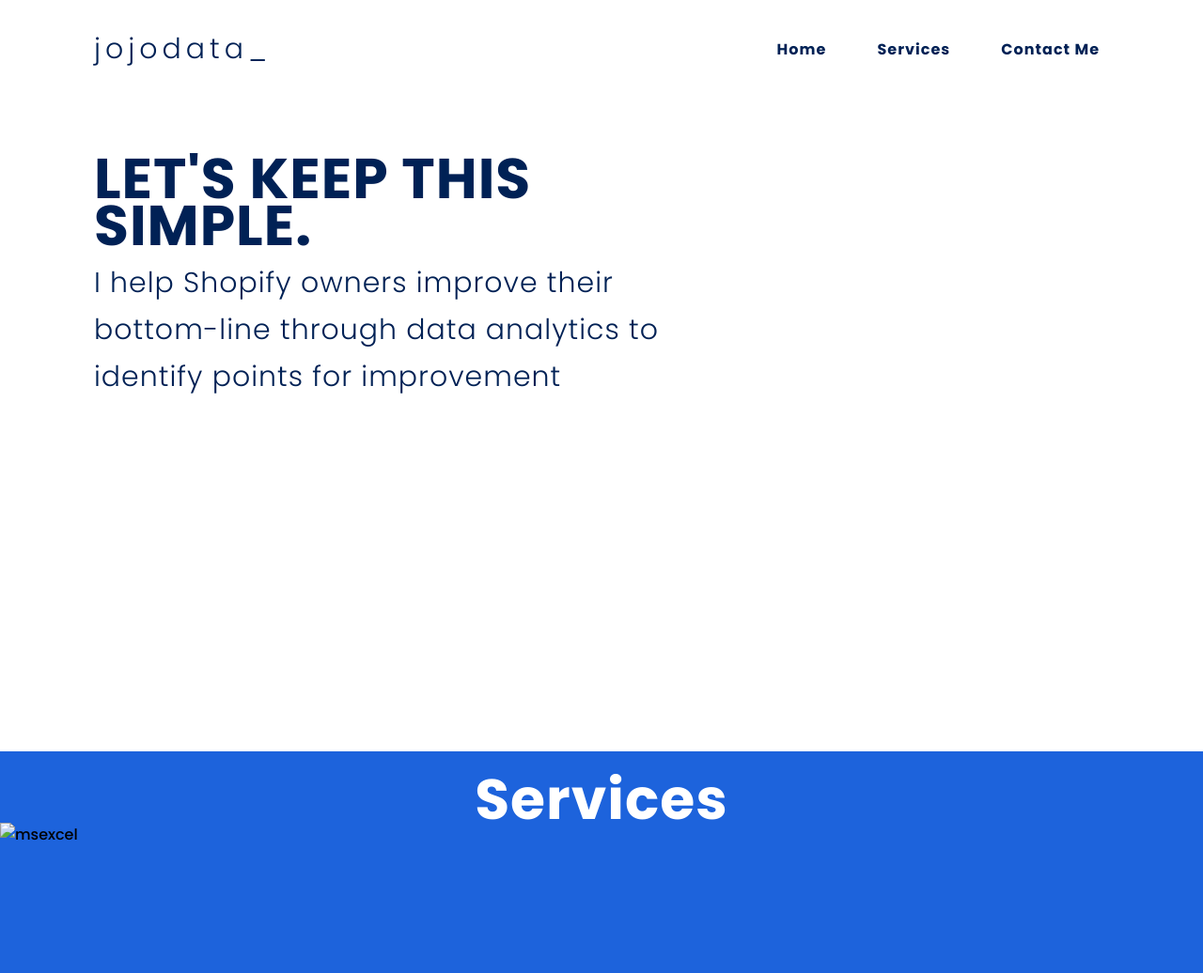
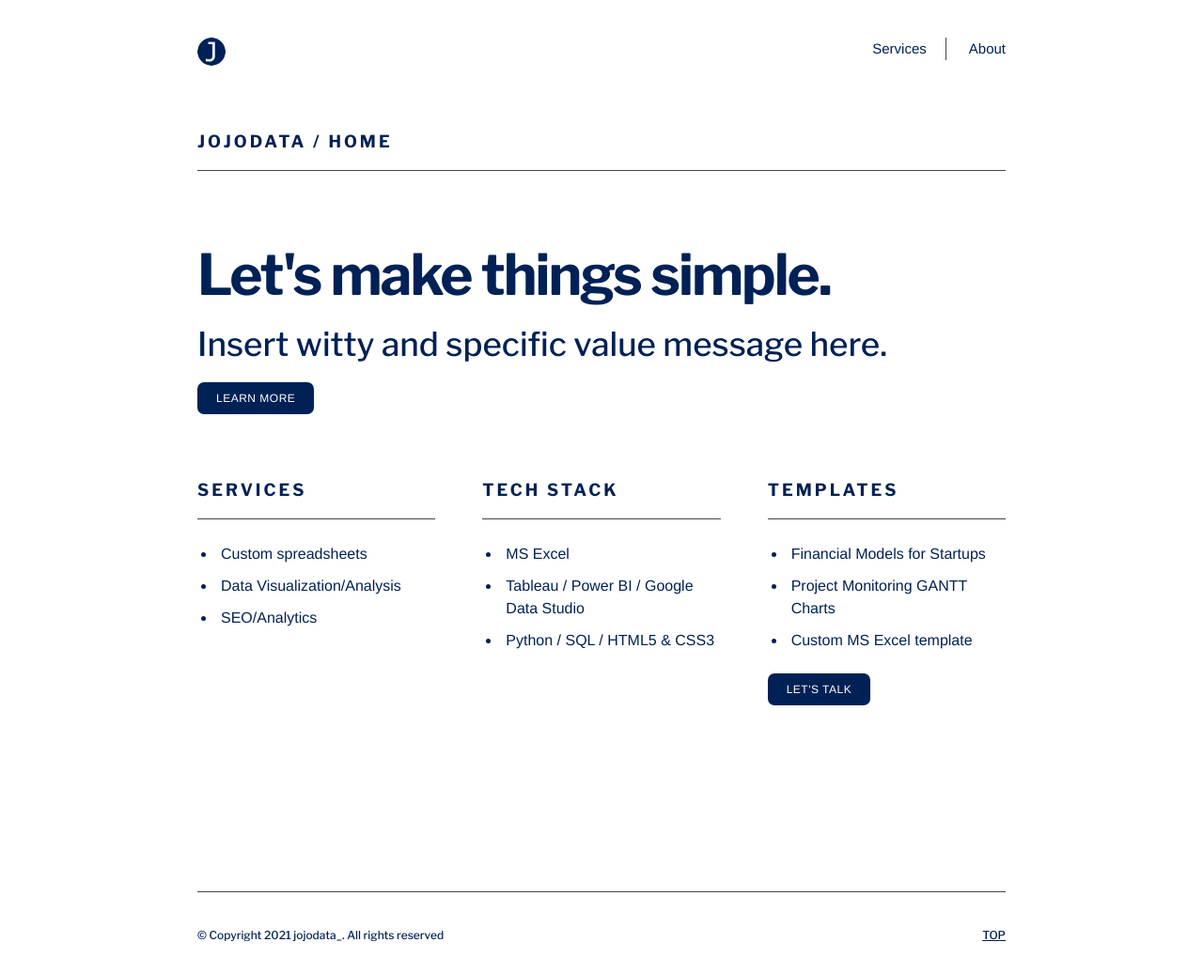
Before and after one commit to jomjomjom/portfolio, a plain HTML site: page index.html in a window 1280 px wide. Shown: the top 1036 px of the page at 94% size. Drawn offline with nearby package versions, Linux system fonts and the light colour scheme.

Commit message:
version2

```diff
--- a/index.html
+++ b/index.html
@@ -3,54 +3,67 @@
     <head>
         <meta charset="utf-8">
         <meta name="viewport" content="width=device-width, initial-scale=1.0">
+        <meta name="description" content="jojodata_ is a freelancer specializing in spreadsheets, data visualization, and SEO/Analytics">
         <title>jojodata_</title>
         <link rel="stylesheet" href="main.css">
-        <link rel="stylesheet" href="https://cdnjs.cloudflare.com/ajax/libs/font-awesome/5.15.2/css/all.min.css">
     </head>
     <body>
-        <section>
-            <header>
-                <h2 class="logo">jojodata_</h2>
-                <div class="nav">
-                    <a href="#">Home</a>
-                    <a href="#">Services</a>
-                    <a href="#">Contact Me</a>
-                </div>
-            </header>
-            <div class="content">
-                <div class="info">
-                    <h2>Let's keep this simple.<br><span>I help Shopify owners improve their bottom-line through data analytics to identify points for improvement</span></h2>
-                    <!--
-                    <p>Simply put it, I help businesses increase their revenue through smart digital advertising.<br><br>Let me show you how we can do that for your business.</p>
-                    -->
-                </div>
-                <div class="book-now">
-                    <a href="https://calendly.com/jomarmartinezjordas/1-hour-call" class="booksched-btn">Book a Schedule now</a>
-                </div>
+       <header>
+            <h1>
+                <a href="index.html">
+                    <img src="images/jjd.png" class="icon" alt="jojodata_ icon"> jojodata_
+                </a>
+            </h1>
+            <nav>
+                <a href="services/index.html">Services</a>
+                <a href="aboutme/index.html">About</a>
+            </nav>
+            <h6>JOJODATA / HOME</h6>
+            <hr>
+       </header>
+       <main class="intro">
+           <h2>Let's make things simple.</h2>
+           <h3>Insert witty and specific value message here.</h3>
+           <a href="https://calendly.com/jomarmartinezjordas/1-hour-call" class="button">Learn more</a>
+       </main>
+       <main class="columns">
+           <div>
+               <h6>Services</h6>
+               <hr>
+               <ul>
+                   <li>Custom spreadsheets</li>
+                   <li>Data Visualization/Analysis</li>
+                   <li>SEO/Analytics</li>
+               </ul>
+           </div>
+           <div>
+            <h6>Tech Stack</h6>
+            <hr>
+            <ul>
+                <li>MS Excel</li>
+                <li>Tableau / Power BI / Google Data Studio</li>
+                <li>Python / SQL / HTML5 & CSS3</li>
+            </ul>
             </div>
-        </section>
-        <section>
-            <div class="services">
-                <h2>Services</h2>
-                <div class="slideshow">
-                    <img class="slider-image" id="ms-excel" alt="msexcel" style="width: 100%; display: inline-block; opacity: 1; src="images/slider/messenger.jpg">
-                </div>
+            <div>
+                <h6>Templates</h6>
+                <hr>
+                <ul>
+                    <li>Financial Models for Startups</li>
+                    <li>Project Monitoring GANTT Charts</li>
+                    <li>Custom MS Excel template</li> <br>
+                    <a href="https://calendly.com/jomarmartinezjordas/1-hour-call" class="button">Let's talk</a>
+                </ul>
             </div>
-        </section>
-        <section>
-            <footer>
-                <div class="footer-main">
-                    <h2>Ready to start? <br><span>Get everything done right</span></h2>
-                    <a href="https://calendly.com/jomarmartinezjordas/1-hour-call" class="booksched-btn">Please drop us a line</a>
-                </div>
-                <div class="socmed-icons">
-                    <p>Follow me</p>
-                    <a href="#"><i class="fab fa-linkedin"></i></a>
-                    <a href="#"><i class="fab fa-github-square"></i></a>
-                    <a href="#"><i class="fab fa-twitter-square"></i></a>
-                </div>
-                <p>Made with love, effort, passion, and money. | © 2021 jojodata_ </p>
-            </footer>
-        </section>
+       </main>
+       <footer>
+            <hr>
+            <small>
+                © Copyright 2021 jojodata_. All rights reserved
+            </small>
+            <small>
+                <a href="#top">TOP</a>
+            </small>
+       </footer>
     </body>
 </html>
--- a/main.css
+++ b/main.css
@@ -1,195 +1,87 @@
-@import url('https://fonts.googleapis.com/css2?family=Lato&family=Poppins:wght@200;300;500;600;700&display=swap');
+@import url('https://fonts.googleapis.com/css2?family=Libre+Franklin:wght@100;200;300;500;600;700;800&display=swap');
+@media all {
+    html,body,main,div,span,object,iframe,h1,h2,h3,h4,h5,h6,p,blockquote,pre,abbr,address,cite,code,del,dfn,em,img,ins,kbd,q,samp,small,strong,sub,sup,var,b,i,dl,dt,dd,ol,ul,li,fieldset,form,label,legend,table,caption,tbody,tfoot,thead,tr,th,td,article,aside,figure,footer,header,menu,nav,section,menu,time,mark,audio,video {margin:0;padding:0;border:0;outline:0;font-size:100%;vertical-align:baseline;background:transparent;-webkit-box-sizing:border-box;-moz-box-sizing:border-box;box-sizing:border-box;}
+    body,html{height:100%}
+    body {background: #fff; color: #002155;font-weight: normal;  font-size: 1em;text-rendering:optimizeLegibility;-webkit-text-size-adjust:none;-webkit-font-smoothing: antialiased;}
+    h1, h2, h3, h4, h5, h6
+    {font-family:'Libre Franklin', Helvetica, system-ui, 'Segoe UI', Roboto, sans-serif;}
+    h2 {font-size: 60px; line-height: 1.1em; font-weight: 700;letter-spacing: -2px;}
+    h3 {font-size: 35px; line-height: 41px; font-weight: 500;margin: 20px 0;}
+    h4 {font-size: 12px; line-height: 22px; font-weight: 700; text-transform: uppercase; letter-spacing: 1px}
+    h5 {font-size: 13px; line-height: 24px; font-weight: 400; margin-bottom: 20px;}
+    h6 {font-size: 18px; text-transform:uppercase;  letter-spacing: 3px; margin: 20px 0;}
+    p {font-family:PT-Serif, serif;font-size: 16px;line-height: 24px;margin:20px auto;max-width: 640px;}
+    i {font-family:PT-Serif Italic, serif; font-style: normal;}
+    blockquote {font-family:PT-Serif Italic, serif; font-style: normal;font-size: 26px;line-height: 38px;margin:60px auto; padding:30px; border-top:1px solid #444; border-bottom:1px solid #444; text-align: center; }
+    hr { border: 0;height: 1px;background: #444;}
+    img {max-width: 100%; width: 100%;}
+    header {max-width: 900px; margin:10px auto;padding:30px 20px 40px 20px;}
+    header .icon {width: 30px; border-radius: 30px; margin:0;}
+    header h1 {font-size: 0; color: #111; float: left;}
+    header a {text-decoration: none; color: #002155;}
+    header a:hover {color: #002155;}
+    header h6 {margin:100px 0 20px 0;clear: all; display: block;}
+    nav {float: right;}
+    nav a {display: inline-block; font-family:'Helvetica Neue', Helvetica, system-ui, 'Segoe UI', Roboto, sans-serif;font-size: 15px;line-height: 24px; padding: 0 20px;border-right: 1px solid #444;}
+    nav a:last-of-type {border: none; padding-right: 0;}
+    section {max-width: 860px; margin:-10px auto 10px auto;padding: 0 50px; border-radius: 5px;}
+    main {max-width: 900px; margin:10px auto;padding:20px;}
+    main ul {margin:20px 0 50px 0;}
+    main li {font-family:'Helvetica Neue', Helvetica, system-ui, 'Segoe UI', Roboto, sans-serif; font-size:16px;line-height: 24px; padding:5px;margin:0 0 0 20px;}
+    main p {max-width: 100%;}
+    main li a {text-decoration: none; color: #eee;}
+    main li a:hover {color: #002155;}
+    p a {color:#eee;text-decoration:none;outline: none;border-bottom: 3px solid #002155;}
+    p a:hover {border-bottom: 3px solid #002155;text-decoration: none; color: #fff;}
+    figure {margin:20px auto;}
+    article {max-width: 900px; margin:10px auto;padding:20px;}
+    article p:first-of-type {font-size: 21px; line-height: 29px;}
+    article p:first-of-type::first-letter {font-size: 100px; float: left; margin:37px 6px 10px 0; font-weight: 500;}
+    figure {margin:60px auto; width: 100%; max-width: 100%; padding: 0;}
+    figcaption { font-family:PT-Serif Italic, serif; font-style: normal; font-size:13px; margin:10px 0;}
+    .photogrid {display: flex;flex-wrap: wrap;}
+    .photogrid img {max-width: 100%; width: 100%; height: 400px; object-fit: cover;}
+    .photogrid div {flex: 30%; max-width: 30%; height: 400px;}
+    .photogrid div:nth-of-type(2) {flex: 68%; max-width: 68%;margin-left: 2%;}
 
-*{
-    margin: 0;
-    padding: 0;
-    box-sizing: border-box;
-    font-family: "Poppins", sans-serif;
-}
+    .columns        {display: grid; grid-template-columns: 1fr 1fr 1fr; grid-gap: 50px 50px;}
+    .columns div    {display: block;}
 
-section {
-    position: relative;
-    width: 100%;
-    min-height: 100vh;
-    display: flex;
-    flex-direction: column;
-    justify-content: flex-start;
-    background:#fff;
-    background-size: cover;
-    background-position: center;
-}
+    .store img {border-radius: 5px;}
+    .store p {font-family:'Helvetica Neue', Helvetica, system-ui, 'Segoe UI', Roboto, sans-serif; font-weight: bold; }
+    .cdt {width:30%; height: 100%; float: right; background:url(../img/cdt-sticker.png) no-repeat center center; background-size: contain;position: relative;z-index: 99;}
+    .matterhorn {width:35%; height: 100%; float: right; background:url(../img/matterhorn-sticker.png) no-repeat center center; background-size: contain;position: relative;z-index: 99;}
+    .hero-text {width: 60%; height: 100%; display: table; float: left;}
+    .middle-align {display: table-cell; vertical-align: middle; }
 
-header {
-    position: relative;
-    top: 0;
-    width: 100%;
-    padding: 30px 100px;
-    display: flex;
-    justify-content: space-between;
-    align-items: center;
-}
+    table{max-width:760px; width: 100%; margin: 50px auto; border-top: 1px dashed #333;}
+    td, th {font-family:'Helvetica Neue', Helvetica, system-ui, 'Segoe UI', Roboto, sans-serif;}
+    th{font-size:14px;text-align: right; padding: 10px 10px 10px 0; border-bottom: 1px dashed #333; font-weight: 400; width: 40%; text-transform: uppercase;}
+    td{font-size:14px;text-align: left; padding: 10px 0 10px 10px; border-bottom: 1px dashed #333; font-weight: 600;}
 
-header .logo{
-    position: relative;
-    color: #002155;
-    font-size: 30px;
-    text-decoration: none;
-    text-transform: none;
-    font-weight: 300;
-    letter-spacing: 5px;
-}
+    footer {max-width: 900px; margin: 100px auto 20px auto; padding: 20px 20px 0 20px;}
+    footer small {font-family:'Libre Franklin', Helvetica, system-ui, 'Segoe UI', Roboto, sans-serif; font-size: 12px; color: #002155; padding: 30px 0; display: inline-block; float: left;}
+    footer small:nth-of-type(2){float: right;}
+    footer a {color: #002155;}
+    .button {display: inline-block;border: none;font-family:'Helvetica Neue', Helvetica, system-ui, 'Segoe UI', Roboto, sans-serif; font-size: 12px;background-color: #002155; color: #fff; padding: 10px 20px; border-radius: 7px; text-transform: uppercase; letter-spacing: .5px; font-weight: 500; text-decoration: none;}
+    .button:hover {border: none; background-color: #62B1F6;}
+    }
+    @media screen and (max-width:720px) {
+      h2 {font-size: 38px;letter-spacing: -1px; line-height: 1em;}
+      p  {max-width: 85%;}
+      header, article, main  {padding:20px 15px 0 15px;}
+      section {margin:0 15px;padding: 0 15px; border-radius: 0px;}
+      nav a {display: inline-block; font-family:'Helvetica Neue', Helvetica, system-ui, 'Segoe UI', Roboto, sans-serif;font-size: 14px;line-height: 10px; padding: 10px 10px;border-right: 1px solid #444;}
+      nav a:last-of-type {border: none; padding-right: 0;}
 
-header .nav a{
-    color: #002155;
-    text-decoration: none;
-    font-weight: 800;
-    letter-spacing: 1px;
-    padding: 2px 10px;
-    border-radius: 25px;
-    transition: 0.3s;
-    transition-property: background;
-}
-
-header .nav a:not(:last-child){
-    margin-right: 30px;
-}
-
-header .nav a:hover{
-    background: #c66b3d;
-}
-
-.content{
-    max-width: 650px;
-    margin: 60px 100px;
-}
-
-.content .info h2{
-    color: #002155;
-    font-size: 60px;
-    text-transform: uppercase;
-    font-weight: 800;
-    letter-spacing: 1px;
-    line-height: 50px;
-    margin-bottom: 10px;
-}
-
-.content .info h2 span{
-    color:#002155;
-    font-size: 30px;
-    text-transform: none;
-    font-weight: 300;
-    letter-spacing: 1px;
-    line-height: 1px;
-    margin-bottom: 1px;
-}
-
-.content .info p{
-    color: #002115;
-    font-size: 16px;
-    text-transform: none;
-    font-weight: 200;
-    letter-spacing: 0px;
-    line-height: 20px;
-    margin-bottom: 30px;
-}
-
-.content .book-now a{
-    color: #FFF;
-    text-decoration: none;
-    font-weight: 800;
-    letter-spacing: 1px;
-    padding: 10px 20px;
-    border-radius: 25px;
-    transition: 0.3s;
-    transition-property: background;
-    position: relative;
-}
-
-.content .book-now a:hover{
-    background: #0202ff;
-}
-
-.services {
-    margin: 0px;
-    position: relative;
-    width: 100%;
-    min-height: 100vh;
-    display: flex;
-    flex-direction: column;
-    justify-content: flex-start;
-    background:#1d63dc;
-    background-size: cover;
-    background-position: center;
-}
-
-.services h2{
-    color: #FFF;
-    font-size: 60px;
-    text-transform: none;
-    text-align: center;
-    font-weight: 700;
-    letter-spacing: 1px;
-    line-height: 50px;
-    margin-top: 2%;
-}
-
-footer {
-    max-width: 650px;
-    margin: 60px 100px;
-}
-
-.footer-main h2{
-    color: #002155;
-    font-size: 45px;
-    text-transform: none;
-    text-align: left;
-    font-weight: 800;
-    letter-spacing: 1px;
-    line-height: 50px;
-    padding-top: 20%;
-    margin-bottom: 10px;
-}
-
-.footer-main h2 span{
-    color: #888888;
-    font-size: 25px;
-    text-transform: none;
-    text-align: left;
-    font-weight: 500;
-    letter-spacing: 1px;
-    vertical-align: middle;
-}
-
-footer .socmed-icons p{
-    color: #002155;
-    background: no-repeat center center;
-    vertical-align: middle;
-    text-align: left;
-    height: 25px;
-    padding-top: 10%;
-}
-
-footer .socmed-icons a{
-    position: relative;
-    color: #002155;
-    font-size: 25px;
-    transition: 0.3s;
-    transition-property: transform;
-}
-
-footer .socmed-icons a:not(:last-child){
-    margin-right: 60px;
-}
-
-footer .socmed-icons a:hover{
-    transform: scale(1.5);
-}
-
-footer p{
-    color: #888888;
-    font-size: 12px;
-    font-weight: 300;
-    text-align: center;
-    vertical-align: bottom;
-
-}
+      .columns
+      {display: block; grid-template-columns: 1fr; grid-gap: 0; padding-bottom: 10px;}
+      .columns div
+      {margin: 20px 0 60px 0;}
+      .photogrid {display: block;}
+      .photogrid img {height: auto; object-fit: cover;}
+      .photogrid div {flex: none; max-width: 100%; height: auto;}
+      .photogrid div:nth-of-type(2) {flex: 100%; max-width: 100%;margin-left: 0;}
+      .cdt {width:40%;}
+      .hero-text {width: 60%;}
+    }
```
Also changed, not shown: images/jjd.png (added).
